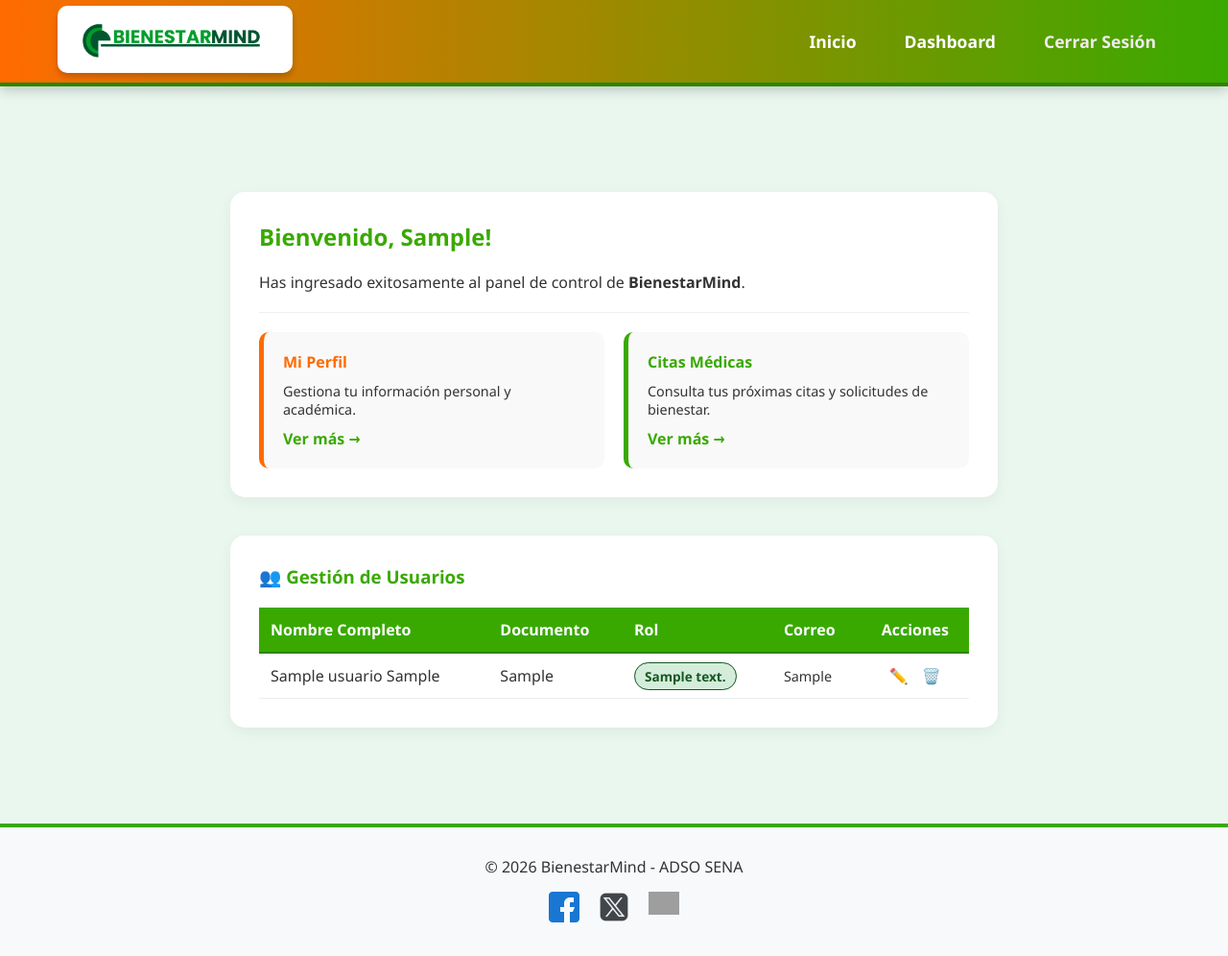
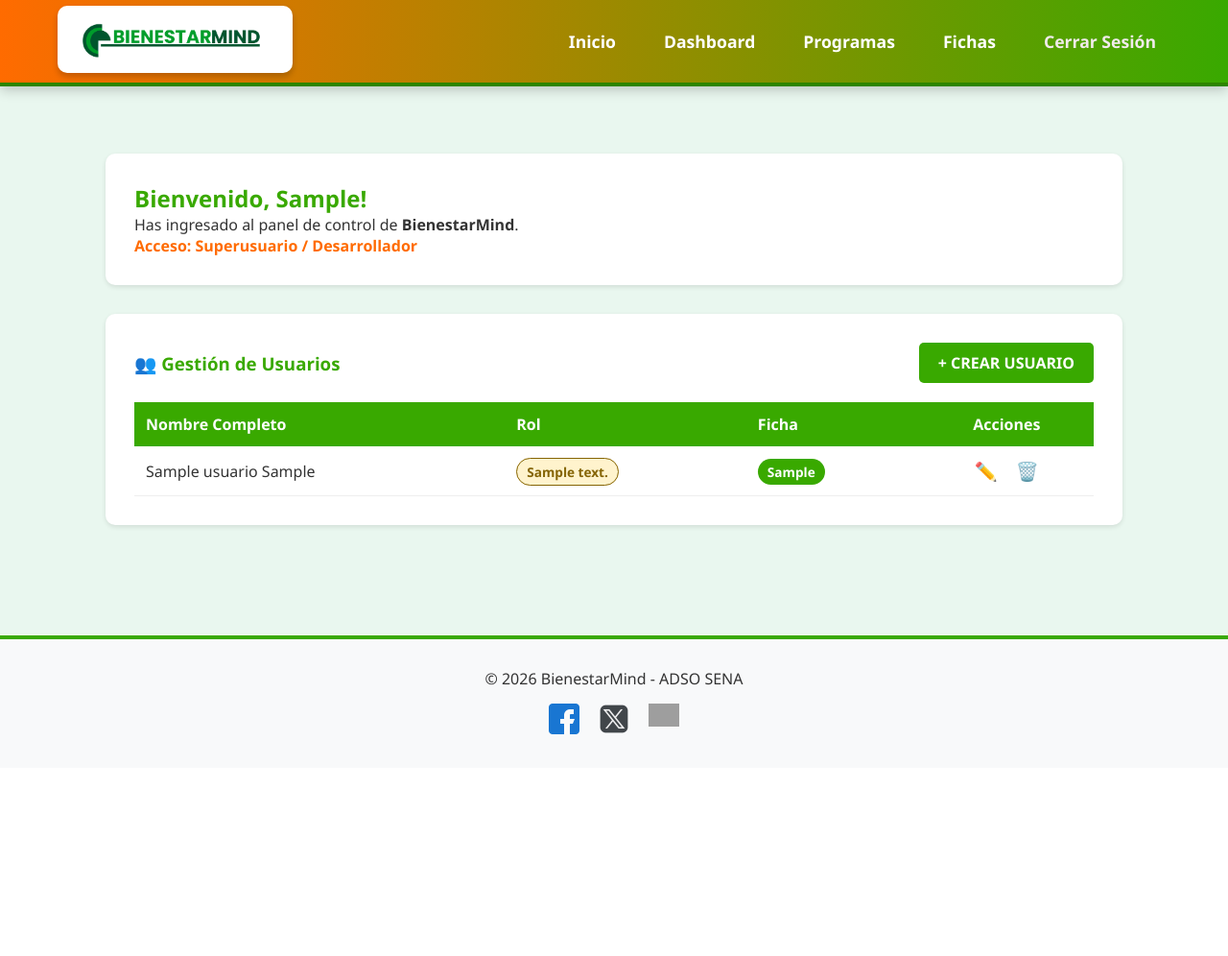
Before and after one commit to neydermdza96/Proyecto_BienestarMind_python, a Django app: page /dashboard/ in a window 1280 px wide. Shown: the whole page at 96% size. After the commit the page ends 765 px from the top, so only its background shows below. Run offline with Django 5.2, Linux system fonts and the light colour scheme; a user stored in the database is signed in; tables that the repository leaves empty hold one stand-in row (values such as "Sample post"); grey boxes are pictures that could not be loaded.

Commit message:
Fix: permisos de administrador, validación de superusuario y borrado de fichas en cascada

```diff
--- a/gestion/templates/gestion/base.html
+++ b/gestion/templates/gestion/base.html
@@ -19,6 +19,8 @@
         <li><a href="{% url 'inicio' %}">Inicio</a></li>
         {% if user.is_authenticated %}
             <li><a href="{% url 'dashboard' %}">Dashboard</a></li>
+            <li><a href="{% url 'listar_programas' %}">Programas</a></li>
+            <li><a href="{% url 'listar_fichas' %}" >Fichas</a></li>
             <li><a href="{% url 'logout' %}" style="color: #f1ebeb;">Cerrar Sesión</a></li>
         {% else %}
             <li><a href="{% url 'login' %}">Iniciar Sesión</a></li> <li><a href="{% url 'registro' %}">Registrarse</a></li>
--- a/gestion/templates/gestion/dashboard.html
+++ b/gestion/templates/gestion/dashboard.html
@@ -1,71 +1,74 @@
 {% extends 'gestion/base.html' %}
 {% load static %}
 
-{% block title %}Dashboard - BienestarMind{% endblock %}
-
 {% block content %}
 <div style="max-width: 1100px; margin: 40px auto; padding: 20px;">
-    <div class="contenido" style="text-align: left; padding: 30px; margin-bottom: 30px;">
+    <div style="background: white; padding: 30px; border-radius: 10px; box-shadow: 0 2px 5px rgba(0,0,0,0.1); margin-bottom: 30px;">
         <h2 style="color: #39A900;">Bienvenido, {{ user.first_name|default:user.username }}!</h2>
-        <p>Has ingresado exitosamente al panel de control de <strong>BienestarMind</strong>.</p>
-        <hr style="margin: 20px 0; border: 0; border-top: 1px solid #eee;">
-
-        <div style="display: grid; grid-template-columns: repeat(auto-fit, minmax(250px, 1fr)); gap: 20px; margin-top: 20px;">
-            <div style="background: #f9f9f9; padding: 20px; border-radius: 10px; border-left: 5px solid #ff6b00;">
-                <h4 style="color: #ff6b00;">Mi Perfil</h4>
-                <p style="font-size: 0.9em; margin-top: 10px;">Gestiona tu información personal y académica.</p>
-                <a href="#" style="display: inline-block; margin-top: 10px; color: #39A900; font-weight: bold; text-decoration: none;">Ver más →</a>
-            </div>
-
-            <div style="background: #f9f9f9; padding: 20px; border-radius: 10px; border-left: 5px solid #39A900;">
-                <h4 style="color: #39A900;">Citas Médicas</h4>
-                <p style="font-size: 0.9em; margin-top: 10px;">Consulta tus próximas citas y solicitudes de bienestar.</p>
-                <a href="#" style="display: inline-block; margin-top: 10px; color: #39A900; font-weight: bold; text-decoration: none;">Ver más →</a>
-            </div>
-        </div>
+        <p>Has ingresado al panel de control de <strong>BienestarMind</strong>.</p>
+        {% if user.is_superuser %}
+            <p style="color: #ff6b00; font-weight: bold;">Acceso: Superusuario / Desarrollador</p>
+        {% endif %}
     </div>
 
-    <div class="contenido" style="text-align: left; padding: 30px;">
-        <h3 style="color: #39A900; margin-bottom: 20px; display: flex; align-items: center; gap: 10px;">
-            👥 Gestión de Usuarios
-        </h3>
+    <div style="background: white; padding: 30px; border-radius: 10px; box-shadow: 0 2px 5px rgba(0,0,0,0.1);">
+        <div style="display: flex; justify-content: space-between; align-items: center; margin-bottom: 20px;">
+            <h3 style="color: #39A900; margin: 0;">👥 Gestión de Usuarios</h3>
+
+            {% if es_admin %}
+                <a href="{% url 'registro' %}" style="background: #39A900; color: white; padding: 10px 20px; text-decoration: none; border-radius: 5px; font-weight: bold;">
+                    + CREAR USUARIO
+                </a>
+            {% endif %}
+        </div>
 
         <div style="overflow-x: auto;">
-            <table style="width: 100%; border-collapse: collapse; background: white;">
+            <table style="width: 100%; border-collapse: collapse;">
                 <thead>
                     <tr style="background-color: #39A900; color: white; text-align: left;">
-                        <th style="padding: 12px; border-bottom: 2px solid #2d8500;">Nombre Completo</th>
-                        <th style="padding: 12px; border-bottom: 2px solid #2d8500;">Documento</th>
-                        <th style="padding: 12px; border-bottom: 2px solid #2d8500;">Rol</th>
-                        <th style="padding: 12px; border-bottom: 2px solid #2d8500;">Correo</th>
-                        <th style="padding: 12px; border-bottom: 2px solid #2d8500; text-align: center;">Acciones</th>
+                        <th style="padding: 12px;">Nombre Completo</th>
+                        <th style="padding: 12px;">Rol</th>
+                        <th style="padding: 12px;">Ficha</th>
+                        <th style="padding: 12px; text-align: center;">Acciones</th>
                     </tr>
                 </thead>
                 <tbody>
-                    {% for item in usuarios_roles %}
+                    {% for item in usuarios %}
                     <tr style="border-bottom: 1px solid #eee;">
-                        <td style="padding: 12px;">{{ item.id_usuario.nombres }} {{ item.id_usuario.apellidos }}</td>
-                        <td style="padding: 12px;">{{ item.id_usuario.documento }}</td>
+                        <td style="padding: 12px;">{{ item.nombres }} {{ item.apellidos }}</td>
+
                         <td style="padding: 12px;">
-                            <span style="padding: 4px 10px; border-radius: 15px; font-size: 0.85em; font-weight: bold;
-                                background: {% if item.id_rol.descripcion == 'ADMINISTRADOR' %}#fff3cd{% else %}#d4edda{% endif %};
-                                color: {% if item.id_rol.descripcion == 'ADMINISTRADOR' %}#856404{% else %}#155724{% endif %}; border: 1px solid currentColor;">
-                                {{ item.id_rol.descripcion }}
-                            </span>
+                            {% for ur in user_roles %}
+                                {% if ur.id_usuario.id_usuario == item.id_usuario %}
+                                    <span style="padding: 4px 10px; border-radius: 15px; font-size: 0.85em; font-weight: bold; background: #fff3cd; color: #856404; border: 1px solid currentColor;">
+                                        {{ ur.id_rol.descripcion }}
+                                    </span>
+                                {% endif %}
+                            {% endfor %}
                         </td>
-                        <td style="padding: 12px; font-size: 0.9em;">{{ item.id_usuario.correo }}</td>
+
+                        <td style="padding: 12px;">
+                            {% for uf in user_fichas %}
+                                {% if uf.id_usuario.id_usuario == item.id_usuario %}
+                                    <span style="background: #39A900; color: white; padding: 4px 10px; border-radius: 20px; font-weight: bold; font-size: 0.85em;">
+                                        {{ uf.id_ficha.id_ficha }}
+                                    </span>
+                                {% endif %}
+                            {% endfor %}
+                        </td>
+
                         <td style="padding: 12px; text-align: center;">
-                            <a href="{% url 'editar_usuario' item.id_usuario.id_usuario %}" title="Editar" style="text-decoration: none; margin-right: 10px;">✏️</a>
-                            <a href="{% url 'eliminar_usuario' item.id_usuario.id_usuario %}" title="Eliminar"
-                                style="text-decoration: none;"
-                                onclick="return confirm('¿Estás seguro de eliminar a {{ item.id_usuario.nombres }}?')">🗑️</a>
+                            {% if es_admin %}
+                                <a href="{% url 'editar_usuario' item.id_usuario %}" title="Editar" style="text-decoration: none; margin-right: 15px; font-size: 1.2rem;">✏️</a>
+                                <a href="{% url 'eliminar_usuario' item.id_usuario %}" title="Eliminar" style="text-decoration: none; font-size: 1.2rem;" onclick="return confirm('¿Seguro?')">🗑️</a>
+                            {% else %}
+                                <span style="color: #ccc; font-size: 0.8em;">Solo lectura</span>
+                            {% endif %}
                         </td>
                     </tr>
                     {% empty %}
                     <tr>
-                        <td colspan="5" style="padding: 30px; text-align: center; color: #888;">
-                            No hay usuarios registrados en la base de datos.
-                        </td>
+                        <td colspan="4" style="padding: 30px; text-align: center; color: #888;">No hay usuarios registrados.</td>
                     </tr>
                     {% endfor %}
                 </tbody>
--- a/gestion/urls.py
+++ b/gestion/urls.py
@@ -9,4 +9,10 @@ urlpatterns = [
     path('logout/', views.logout_usuario, name='logout'),
     path('eliminar/<int:id>/', views.eliminar_usuario, name='eliminar_usuario'),
     path('editar/<int:id>/', views.editar_usuario, name='editar_usuario'),
+    path('programas/', views.listar_programas, name='listar_programas'),
+    path('prgramas/crear/', views.crear_programa, name='crear_programa'),
+    path('fichas/', views.listar_fichas, name='listar_fichas'),
+    path('fichas/crear/', views.crear_ficha, name='crear_ficha'),
+    path('fichas/eliminar/<str:id>/', views.eliminar_ficha, name='eliminar_ficha'),
+    path('fichas/editar/<str:id>/', views.editar_ficha, name='editar_ficha'),
 ]
--- a/gestion/views.py
+++ b/gestion/views.py
@@ -3,8 +3,8 @@ from django.contrib.auth import authenticate, login, logout
 from django.contrib import messages
 from django.contrib.auth.decorators import login_required
 from django.contrib.auth.models import User
-from .models import Usuario, Roles, UsuarioRoles
 from django.db import transaction
+from .models import Usuario, Roles, UsuarioRoles, Programas, Ficha, UsuarioFicha
 
 # --- INICIO ---
 def inicio(request):
@@ -15,136 +15,163 @@ def login_usuario(request):
     if request.method == 'POST':
         usuario_doc = request.POST.get('username')
         clave = request.POST.get('password')
-
         user = authenticate(request, username=usuario_doc, password=clave)
-
         if user is not None:
             login(request, user)
             return redirect('dashboard')
         else:
             messages.error(request, "Documento o contraseña incorrectos")
-
     return render(request, 'gestion/login.html')
 
-# --- REGISTRO ---
+# --- DASHBOARD (SOLUCIÓN MAESTRA PARA PERMISOS) ---
+@login_required
+def dashboard(request):
+    # Si eres superusuario de consola O tienes el rol ADMINISTRADOR, es_admin = True
+    es_admin = False
+    if request.user.is_superuser:
+        es_admin = True
+    else:
+        rol_rel = UsuarioRoles.objects.filter(id_usuario__documento=request.user.username).first()
+        if rol_rel and (rol_rel.id_rol.descripcion == 'ADMINISTRADOR' or rol_rel.id_rol.id_rol == 1):
+            es_admin = True
+
+    usuarios = Usuario.objects.all()
+    user_roles = UsuarioRoles.objects.select_related('id_rol').all()
+    user_fichas = UsuarioFicha.objects.select_related('id_ficha').all()
+
+    context = {
+        'usuarios': usuarios,
+        'user_roles': user_roles,
+        'user_fichas': user_fichas,
+        'es_admin': es_admin,
+    }
+    return render(request, 'gestion/dashboard.html', context)
+
+# --- REGISTRO USUARIO ---
 def registro_usuario(request):
     if request.method == 'POST':
         nombres = request.POST.get('nombres')
         apellidos = request.POST.get('apellidos')
         documento = request.POST.get('documento')
         correo = request.POST.get('correo')
-        genero = request.POST.get('genero')
-        telefono = request.POST.get('telefono')
-        fecha_nac = request.POST.get('fecha_nacimiento')
         clave = request.POST.get('password')
         id_rol_elegido = request.POST.get('rol')
+        id_ficha_elegida = request.POST.get('ficha')
 
         try:
             with transaction.atomic():
-                if User.objects.filter(username=documento).exists():
-                    messages.error(request, "Este documento ya está registrado.")
-                    return redirect('registro')
+                User.objects.create_user(username=documento, email=correo, password=clave, first_name=nombres, last_name=apellidos)
+                nuevo_usuario = Usuario.objects.create(
+                    nombres=nombres, apellidos=apellidos, documento=documento,
+                    correo=correo, contrasena=clave, genero=request.POST.get('genero'),
+                    telefono=request.POST.get('telefono'), fecha_de_nacimiento=request.POST.get('fecha_nacimiento')
+                )
+                rol_obj = Roles.objects.get(id_rol=id_rol_elegido)
+                UsuarioRoles.objects.create(id_usuario=nuevo_usuario, id_rol=rol_obj)
+                if id_ficha_elegida:
+                    ficha_obj = Ficha.objects.get(id_ficha=id_ficha_elegida)
+                    UsuarioFicha.objects.create(id_usuario=nuevo_usuario, id_ficha=ficha_obj)
 
-                User.objects.create_user(
-                    username=documento,
-                    email=correo,
-                    password=clave,
-                    first_name=nombres,
-                    last_name=apellidos
-                )
+                messages.success(request, "Usuario creado con éxito")
+                return redirect('dashboard')
+        except Exception as e:
+            messages.error(request, f"Error: {e}")
 
-                nuevo_usuario = Usuario.objects.create(
-                    nombres=nombres,
-                    apellidos=apellidos,
-                    documento=documento,
-                    correo=correo,
-                    genero=genero,
-                    telefono=telefono,
-                    fecha_de_nacimiento=fecha_nac,
-                    contrasena=clave
-                )
+    return render(request, 'gestion/registro.html', {'roles': Roles.objects.all(), 'fichas': Ficha.objects.all()})
 
-                rol_obj = Roles.objects.get(id_rol=id_rol_elegido)
-                UsuarioRoles.objects.create(
-                    id_usuario=nuevo_usuario,
-                    id_rol=rol_obj
-                )
+# --- ELIMINAR USUARIO ---
+def eliminar_usuario(request, id):
+    rol_rel = UsuarioRoles.objects.filter(id_usuario__documento=request.user.username).first()
+    if request.user.is_superuser or (rol_rel and rol_rel.id_rol.id_rol == 1):
+        try:
+            with transaction.atomic():
+                usuario_db = Usuario.objects.get(id_usuario=id)
+                doc = usuario_db.documento
+                UsuarioRoles.objects.filter(id_usuario=id).delete()
+                UsuarioFicha.objects.filter(id_usuario=id).delete()
+                usuario_db.delete()
+                User.objects.filter(username=doc).delete()
+                messages.success(request, "Usuario eliminado")
+        except Exception as e:
+            messages.error(request, f"Error: {e}")
+    return redirect('dashboard')
 
-                messages.success(request, f"Usuario {nombres} registrado con éxito.")
-                return redirect('login')
+# --- EDITAR USUARIO ---
+def editar_usuario(request, id):
+    usuario = Usuario.objects.get(id_usuario=id)
+    if request.method == 'POST':
+        usuario.nombres = request.POST.get('nombres')
+        usuario.apellidos = request.POST.get('apellidos')
+        usuario.correo = request.POST.get('correo')
+        usuario.save()
+        messages.success(request, "Usuario actualizado")
+        return redirect('dashboard')
+    return render(request, 'gestion/editar_usuario.html', {'usuario': usuario, 'roles': Roles.objects.all()})
 
-        except Exception as e:
-            messages.error(request, f"Error al registrar: {e}")
+# --- GESTIÓN DE PROGRAMAS (RESTAURADO) ---
+@login_required
+def listar_programas(request):
+    programas = Programas.objects.prefetch_related('ficha_set').all()
+    return render(request, 'gestion/programas.html', {'programas': programas})
 
-    roles = Roles.objects.all()
-    return render(request, 'gestion/registro.html', {'roles': roles})
+@login_required
+def crear_programa(request):
+    if request.method == 'POST':
+        nombre = request.POST.get('nombre_programa')
+        Programas.objects.create(nombre_programa=nombre)
+        messages.success(request, "Programa creado correctamente")
+        return redirect('listar_programas')
+    return render(request, 'gestion/crear_programa.html')
 
-# --- DASHBOARD ---
+# --- GESTIÓN DE FICHAS (RESTAURADO) ---
 @login_required
-def dashboard(request):
-    usuarios_con_roles = UsuarioRoles.objects.select_related('id_usuario', 'id_rol').all()
-    context = {
-        'usuarios_roles': usuarios_con_roles
-    }
-    return render(request, 'gestion/dashboard.html', context)
+def listar_fichas(request):
+    fichas = Ficha.objects.select_related('id_programa').all()
+    return render(request, 'gestion/fichas.html', {'fichas': fichas})
+
+@login_required
+def crear_ficha(request):
+    if request.method == 'POST':
+        id_f = request.POST.get('numero_ficha')
+        Ficha.objects.create(
+            id_ficha=id_f,
+            descripcion=request.POST.get('descripcion'),
+            jornada_ficha=request.POST.get('jornada'),
+            id_programa=Programas.objects.get(id_programa=request.POST.get('programa'))
+        )
+        messages.success(request, f"Ficha {id_f} creada")
+        return redirect('listar_fichas')
+    return render(request, 'gestion/crear_ficha.html', {'programas': Programas.objects.all()})
+
+@login_required
+def editar_ficha(request, id):
+    ficha = Ficha.objects.get(id_ficha=id)
+    if request.method == 'POST':
+        ficha.descripcion = request.POST.get('descripcion')
+        ficha.jornada_ficha = request.POST.get('jornada')
+        ficha.id_programa = Programas.objects.get(id_programa=request.POST.get('programa'))
+        ficha.save()
+        messages.success(request, "Ficha actualizada")
+        return redirect('listar_fichas')
+    return render(request, 'gestion/editar_ficha.html', {'ficha': ficha, 'programas': Programas.objects.all()})
+
+def eliminar_ficha(request, id):
+    try:
+        with transaction.atomic():
+            # 1. Borramos primero las vinculaciones de los usuarios con esta ficha
+            # Esto quita el "amarre" que causa el error de llave foránea
+            UsuarioFicha.objects.filter(id_ficha=id).delete()
+
+            # 2. Ahora que no hay nadie amarrado, borramos la ficha tranquila mente
+            Ficha.objects.filter(id_ficha=id).delete()
+
+            messages.success(request, f"Ficha {id} eliminada correctamente.")
+    except Exception as e:
+        messages.error(request, f"Error al eliminar la ficha: {e}")
+
+    return redirect('listar_fichas')
 
 # --- LOGOUT ---
 def logout_usuario(request):
     logout(request)
     return redirect('inicio')
-
-# --- ELIMINAR (CORREGIDO PARA EVITAR ERROR DE LLAVE FORÁNEA) ---
-def eliminar_usuario(request, id):
-    try:
-        with transaction.atomic():
-            # 1. Buscamos el usuario en tu tabla personalizada
-            usuario_db = Usuario.objects.get(id_usuario=id)
-            doc_usuario = usuario_db.documento
-
-            # 2. Borramos primero la relación en UsuarioRoles
-            UsuarioRoles.objects.filter(id_usuario=id).delete()
-
-            # 3. Borramos al usuario de tu tabla de PostgreSQL
-            usuario_db.delete()
-
-            # 4. También borramos al usuario del sistema de autenticación de Django (User)
-            # Para que no pueda volver a entrar si ya lo borraste del sistema
-            User.objects.filter(username=doc_usuario).delete()
-
-            messages.success(request, "Usuario y sus permisos eliminados correctamente.")
-    except Exception as e:
-        messages.error(request, f"Error al eliminar: {e}")
-
-    return redirect('dashboard')
-
-def editar_usuario(request, id):
-    usuario = Usuario.objects.get(id_usuario=id)
-    roles = Roles.objects.all()
-    # Obtenemos el rol actual del usuario
-    rol_actual = UsuarioRoles.objects.filter(id_usuario=id).first()
-
-    if request.method == 'POST':
-        # Actualizamos los datos del modelo Usuario
-        usuario.nombres = request.POST.get('nombres')
-        usuario.apellidos = request.POST.get('apellidos')
-        usuario.correo = request.POST.get('correo')
-        usuario.telefono = request.POST.get('telefono')
-        usuario.genero = request.POST.get('genero')
-        usuario.save()
-
-        # Actualizamos el Rol en UsuarioRoles
-        nuevo_rol_id = request.POST.get('rol')
-        nuevo_rol = Roles.objects.get(id_rol=nuevo_rol_id)
-
-        if rol_actual:
-            rol_actual.id_rol = nuevo_rol
-            rol_actual.save()
-
-        messages.success(request, f"Usuario {usuario.nombres} actualizado correctamente.")
-        return redirect('dashboard')
-
-    return render(request, 'gestion/editar_usuario.html', {
-        'usuario': usuario,
-        'roles': roles,
-        'rol_actual': rol_actual
-    })
```
Also changed, not shown: gestion/templates/gestion/crear_ficha.html (added, +49 -0 lines), gestion/templates/gestion/crear_programa.html (added, +12 -0 lines), gestion/templates/gestion/editar_ficha.html (added, +33 -0 lines), gestion/templates/gestion/fichas.html (added, +64 -0 lines), gestion/templates/gestion/programas.html (added, +34 -0 lines), gestion/templates/gestion/registro.html (+11 -0 lines).
